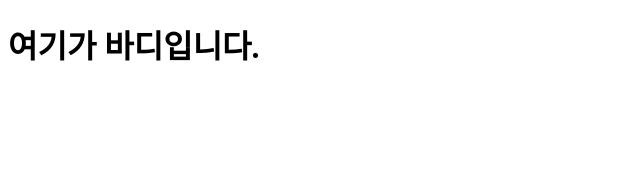
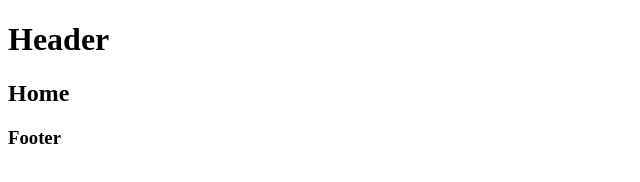
Before and after one commit to bunnycast/branch-practice, a plain HTML site: page index.html in a window 1280 px wide. Shown: the whole page, without its empty margins (0-640 px from the left). Drawn offline with Linux system fonts and the light colour scheme.

Commit message:
feat: add bodt tag

```diff
--- a/index.html
+++ b/index.html
@@ -5,6 +5,14 @@
 		<title>My First html Page on github</title>
 		<meta name="viewport" content="width=device-width, initial-scale=1.0">
 	<body>
-	<h1>여기가 바디입니다.</h1>
+		<header>
+			<h1>Header</h1>
+		</header>
+		<section id="main">
+			<h2>Home</h2>
+		</section>
+		<footer>
+			<h3>Footer</h3>
+		</footer>
 	</body>
 </html>
```
